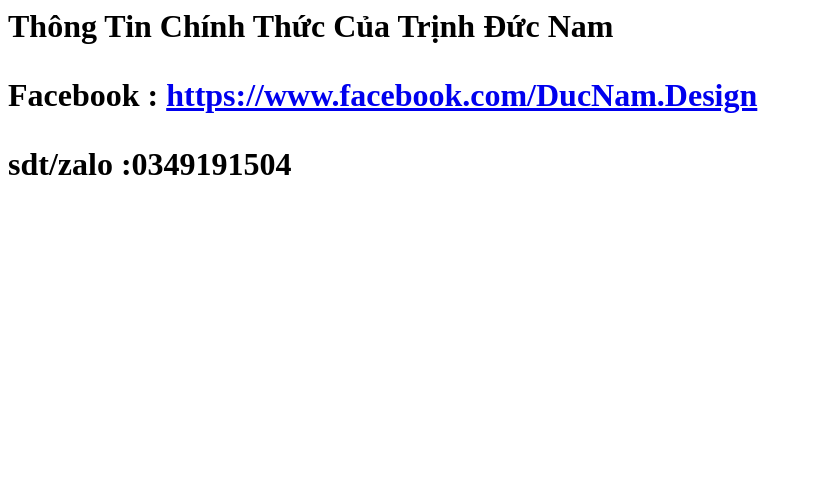
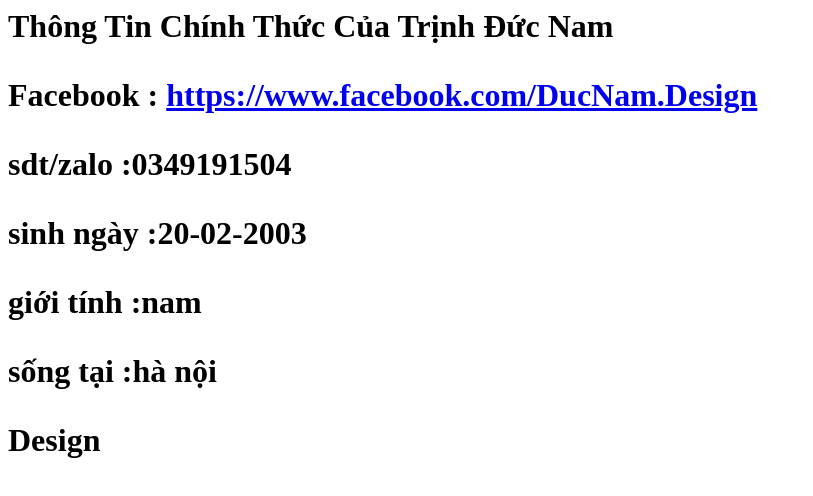
Before and after one commit to trinhducnam20/thongtin-trinhducnam, a plain HTML site: page index.html in a window 1280 px wide. Shown: the whole page, without its empty margins (0-813 px from the left). Drawn offline with Linux system fonts and the light colour scheme.

Commit message:
Update index.html

```diff
--- a/index.html
+++ b/index.html
@@ -2,3 +2,7 @@
 
 <p>Facebook : <a href="https://www.facebook.com/DucNam.Design">https://www.facebook.com/DucNam.Design</a></p>
 <p>sdt/zalo :0349191504</a></p>
+<p>sinh ngày :20-02-2003</a></p>
+<p>giới tính :nam</a></p>
+<p>sống tại :hà nội</a></p>
+<p>Design</a></p>
```
